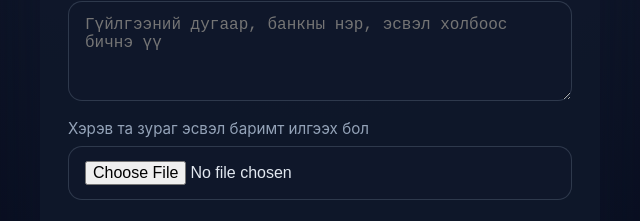
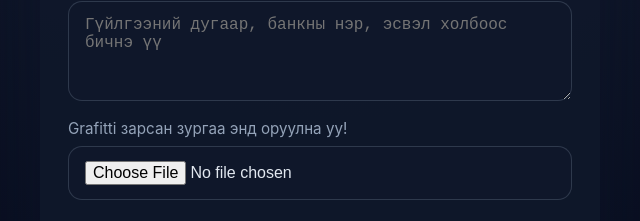
Before and after one commit to Gamedomain/Gamedomain.github.io, a website: page index.html in a window 1280 px wide. Shown: the part 573-794 px from the top of the page, 320-960 px from the left. Drawn offline with Linux system fonts and the light colour scheme.

Commit message:
Update index.html

```diff
--- a/index.html
+++ b/index.html
@@ -190,7 +190,7 @@
       </div>
 
       <div class="field">
-        <label for="receiptFile">Хэрэв та зураг эсвэл баримт илгээх бол
+        <label for="receiptFile">Grafitti зарсан зургаа энд оруулна уу!
           <input id="receiptFile" name="receiptFile" type="file" accept="image/*,.pdf" />
         </label>
       </div>
```
